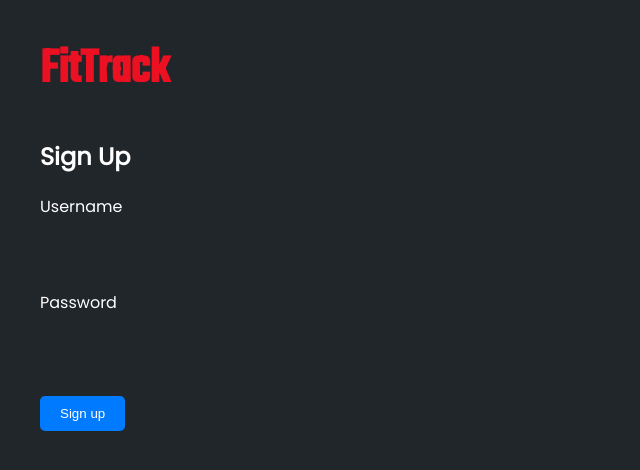
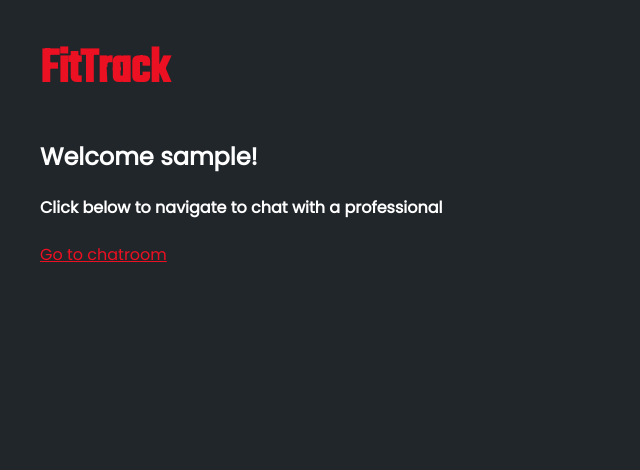
Before and after one commit to swarels/cits3403_project, a Flask app: template templates/signup.html in a window 1280 px wide. Shown: the top 470 px of the page, without its empty margins (0-640 px from the left). Run offline with Flask 3, Linux system fonts and the light colour scheme; the template is opened without the code that fills it: values that come from a table or form of the project are taken from there, most other values are stand-ins (such as "Sample title", 1, 10 or a date in 2020); some libraries are stand-ins or nearby versions.

Commit message:
added if block to welcome user in sign up page

```diff
--- a/forms.py
+++ b/forms.py
@@ -10,6 +10,6 @@ class LoginForm(FlaskForm):
     submit = SubmitField('Sign In')
 
 class SignUpForm(FlaskForm):
-    username = StringField('Username')
-    password = PasswordField('Password')
+    username = StringField('Username', validators=[DataRequired()])
+    password = PasswordField('Password', validators=[DataRequired()])
     submit = SubmitField('Sign up')
--- a/main.py
+++ b/main.py
@@ -71,11 +71,18 @@ Signup page
 """
 @app.route("/signup", methods=["GET", "POST"])
 def signup():
+    username = None
+    password = None
     form = SignUpForm()
+    # Validate form
+    if form.validate_on_submit():
+        username = form.username.data
+        form.username.data = ""
+
     # if form.is_submitted():
     #     result = request.form
     #     return
-    return render_template("signup.html", form=form)
+    return render_template("signup.html", username=username, password=password, form=form)
 
 
 @app.route("/talkingRat")
--- a/templates/signup.html
+++ b/templates/signup.html
@@ -3,22 +3,26 @@
 
 {% block content %}
 
+{% if username %}
+    <h2> Welcome {{username}}!</h2>
+    <h4> Click below to navigate to chat with a professional </h4>
+    <a href="/room" target="_blank">Go to chatroom</a>
+{% else %}
 
-<h2>Sign Up</h2>
-<form action = "" method = "post">
-    <p>
+    <h2>Sign Up</h2>
+    <br/>
+    <form method="POST">
+        {{form.hidden_tag()}}
+
         {{form.username.label}} <br>
-        {{form.username(size = 30)}}
-    </p>
-    <p>
+        {{form.username(size = 30)}} <br>
+
         {{form.password.label}} <br>
-        {{form.password(size = 30)}}
-    </p>
-    <p>
+        {{form.password(size = 30)}} <br>
+
         {{form.submit}}
-    </p>
-</form>
+    </form>
 
-
+{% endif %}
 
 {% endblock %}
```
